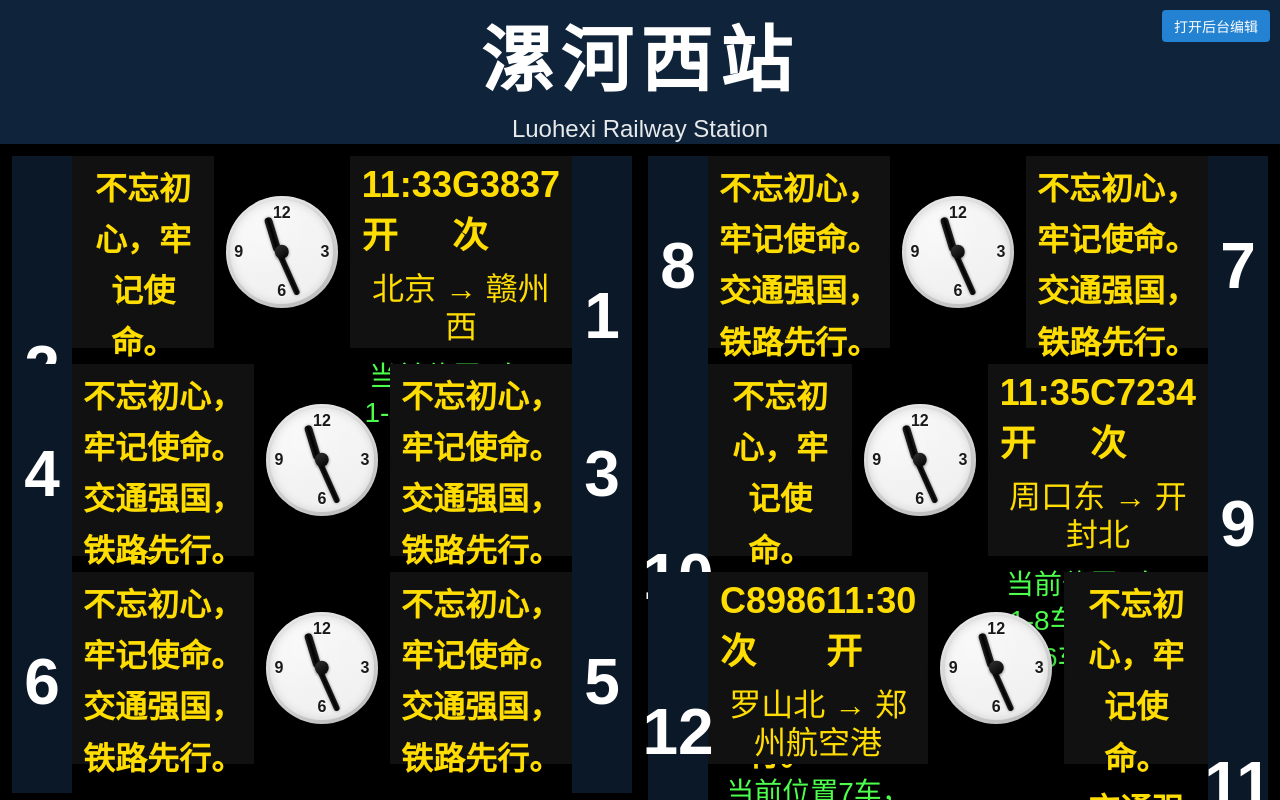
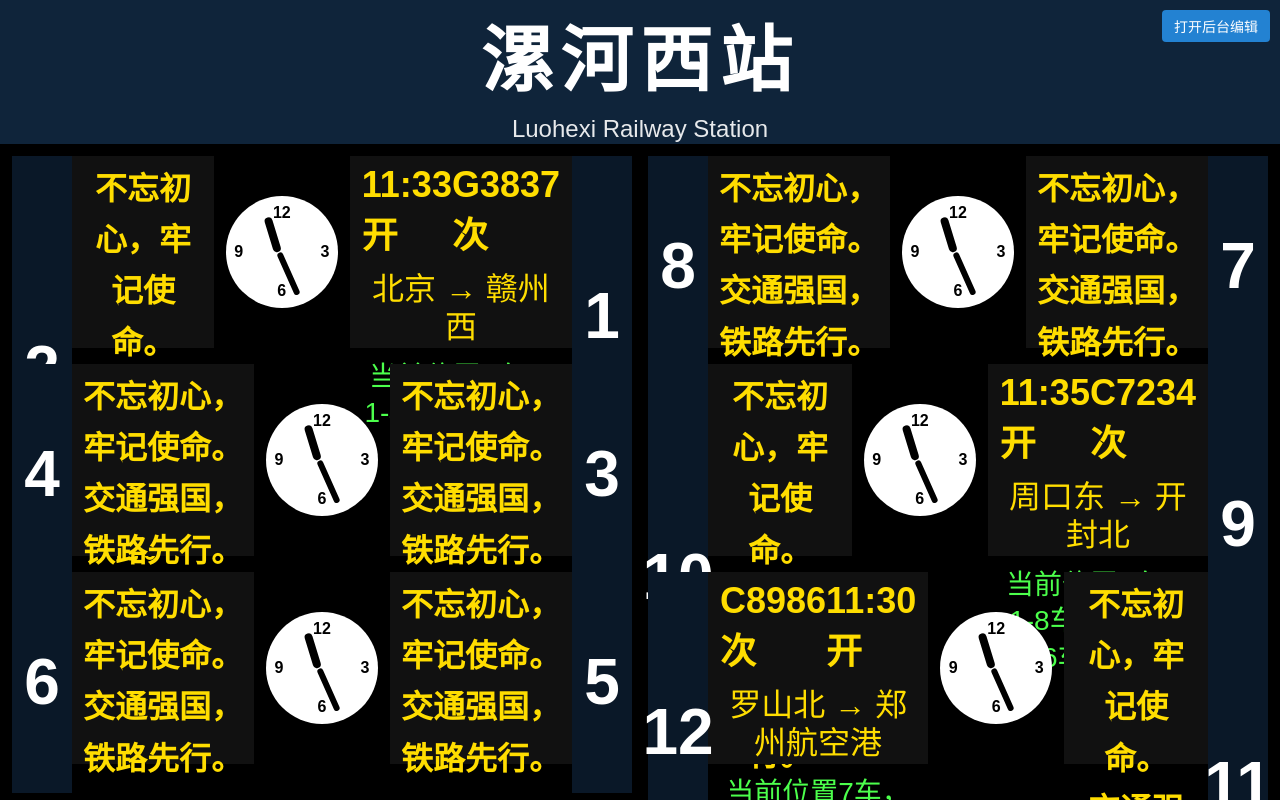
Before and after one commit to 23052901166/Train-platform-screen, a plain HTML site: page index.html in a window 1280 px wide. Drawn offline with Linux system fonts and the light colour scheme.

Commit message:
Update index.html

```diff
--- a/index.html
+++ b/index.html
@@ -145,37 +145,25 @@ body{
   width:14vh;
   height:14vh;
   border-radius:50%;
-  /* 金属表圈渐变 */
-  background: linear-gradient(145deg, #e6e6e6, #b8b8b8);
+  background:#fff;
   display:flex;
   justify-content:center;
   align-items:center;
   position:relative;
   flex-shrink:0;
-  /* 立体阴影 */
-  box-shadow:
-    0 4px 12px rgba(0,0,0,0.6),
-    inset 0 2px 4px rgba(255,255,255,0.4);
 }
 .clock-face{
   width:92%;
   height:92%;
   border-radius:50%;
   position:relative;
-  /* 哑光表盘+玻璃高光反光 */
-  background-image:
-    radial-gradient(ellipse at 30% 30%, rgba(255,255,255,0.35) 0%, transparent 45%),
-    linear-gradient(160deg, #f8f8f8, #efefef);
-  /* 内凹玻璃阴影 */
-  box-shadow: inset 0 0 10px rgba(0,0,0,0.12);
+  background:#fff;
 }
 .clock-num{
   position:absolute;
   font-size:2vh;
-  color:#1a1a1a;
+  color:#000;
   font-weight:bold;
-  /* 文字浮雕效果 */
-  text-shadow: 0 1px 1px rgba(255,255,255,0.8);
 }
 .clock-num12{top:4px;left:50%;transform:translateX(-50%);}
 .clock-num3{right:4px;top:50%;transform:translateY(-50%);}
@@ -187,10 +175,8 @@ body{
   left:50%;
   bottom:50%;
   transform-origin:bottom center;
+  background:#000;
   border-radius:4px;
-  /* 金属渐变指针 */
-  background: linear-gradient(to right, #222222, #000000, #222222);
-  box-shadow: 0 0 3px rgba(0,0,0,0.4);
 }
 .h-hand{
   width:8px;
@@ -204,20 +190,7 @@ body{
   margin-left:-3px;
   z-index:4;
 }
-/* 表盘中心转轴圆点，无需改HTML */
-.clock-face::after{
-  content:"";
-  position:absolute;
-  width:1.8vh;
-  height:1.8vh;
-  border-radius:50%;
-  left:50%;
-  top:50%;
-  transform:translate(-50%,-50%);
-  background: linear-gradient(145deg, #333, #000);
-  z-index:10;
-  box-shadow: 0 1px 3px rgba(0,0,0,0.5);
-}
+
 .edit-btn{
   position:fixed;
   top:10px;
```
